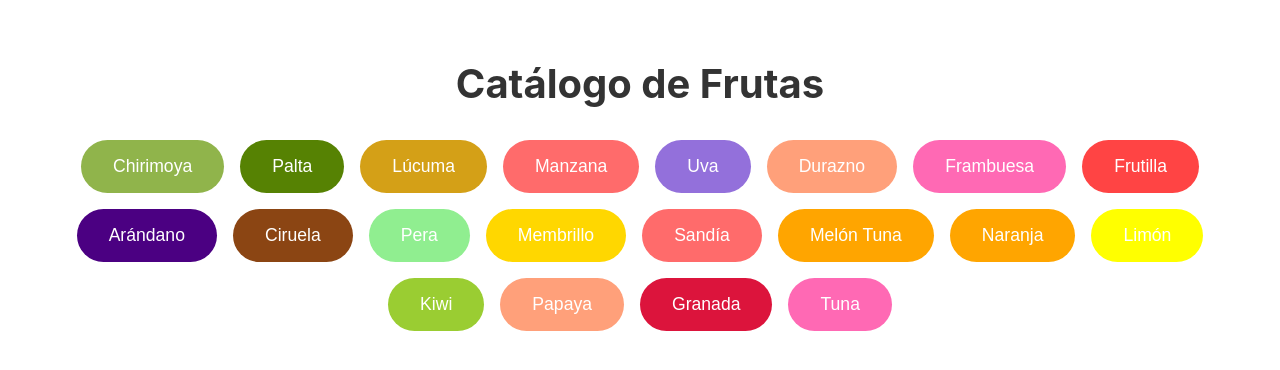
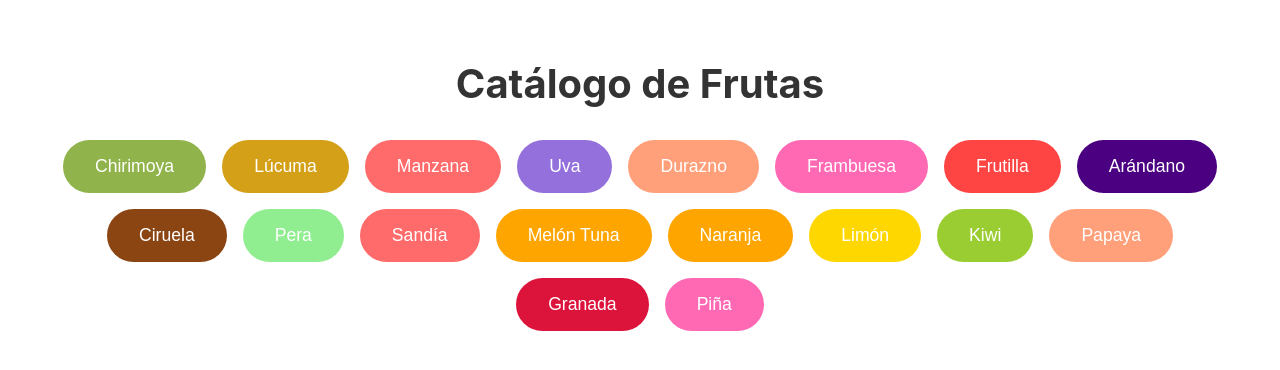
Before and after one commit to antonioalamo/frutas-app, a React (Create React App) app: page / in a window 1280 px wide. Shown: the top 370 px of the page. Built offline with nearby package versions, Linux system fonts and the light colour scheme.

Commit message:
funciona todo

```diff
--- a/src/App.css
+++ b/src/App.css
@@ -42,8 +42,8 @@ h1 {
 }
 
 .fruit-image {
-  width: 300px;
-  height: 300px;
+  width: 250px;
+  height: 250px;
   object-fit: cover;
   border-radius: 15px;
   margin-bottom: 1rem;
@@ -58,3 +58,18 @@ p {
   color: #666;
   line-height: 1.6;
 }
+
+.read-description-button {
+  padding: 10px 20px;
+  background-color: #4CAF50;
+  color: white;
+  border: none;
+  border-radius: 5px;
+  cursor: pointer;
+  margin-top: 10px;
+  font-size: 16px;
+}
+
+.read-description-button:hover {
+  background-color: #45a049;
+}
--- a/src/data/fruits.js
+++ b/src/data/fruits.js
@@ -6,13 +6,13 @@ export const fruits = [
     description: "Conocida como la 'reina de las frutas'. Dulce y cremosa, ideal para postres y helados.",
     color: "#90B44B"
   },
-  {
-    id: 2,
-    name: "Palta",
-    image: "https://images.unsplash.com/photo-1523049673857-eb18f1d7b578",
-    description: "Fruto cremoso y nutritivo, infaltable en la mesa chilena. Perfecta para el desayuno o completos.",
-    color: "#568203"
-  },
+  // {
+  //   id: 2,
+  //   name: "Palta",
+  //   image: "https://images.unsplash.com/photo-1523049673857-eb18f1d7b578",
+  //   description: "Fruto cremoso y nutritivo, infaltable en la mesa chilena. Perfecta para el desayuno o completos.",
+  //   color: "#568203"
+  // },
   {
     id: 3,
     name: "Lúcuma",
@@ -76,13 +76,13 @@ export const fruits = [
     description: "Dulce y jugosa, muy cultivada en el sur de Chile. Ideal para postres y compotas.",
     color: "#90EE90"
   },
-  {
-    id: 12,
-    name: "Membrillo",
-    image: "https://images.pexels.com/photos/4412924/pexels-photo-4412924.jpeg",
-    description: "Tradicional fruta chilena, principalmente usada para dulces y mermeladas.",
-    color: "#FFD700"
-  },
+  // {
+  //   id: 12,
+  //   name: "Membrillo",
+  //   image: "https://images.pexels.com/photos/4412924/pexels-photo-4412924.jpeg",
+  //   description: "Tradicional fruta chilena, principalmente usada para dulces y mermeladas.",
+  //   color: "#FFD700"
+  // },
   {
     id: 13,
     name: "Sandía",
@@ -109,7 +109,7 @@ export const fruits = [
     name: "Limón",
     image: "https://images.unsplash.com/photo-1590502593747-42a996133562",
     description: "Fundamental en la cocina chilena, usado en múltiples preparaciones.",
-    color: "#FFFF00"
+    color: "#FFD700"
   },
   {
     id: 17,
@@ -134,9 +134,17 @@ export const fruits = [
   },
   {
     id: 20,
-    name: "Tuna",
-    image: "https://images.pexels.com/photos/5945755/pexels-photo-5945755.jpeg",
+    name: "Piña",
+    image: "https://images.pexels.com/photos/4412924/pexels-photo-4412924.jpeg",
     description: "Fruta de cactus, dulce y refrescante. Típica del norte de Chile.",
     color: "#FF69B4"
   }
+  // ,
+  // {
+  //   id: 21,
+  //   name: "Tuna",
+  //   image: "https://images.pexels.com/photos/5945755/pexels-photo-5945755.jpeg",
+  //   description: "Fruta de cactus, dulce y refrescante. Típica del norte de Chile.",
+  //   color: "#FF69B4"
+  // }
 ];
```
